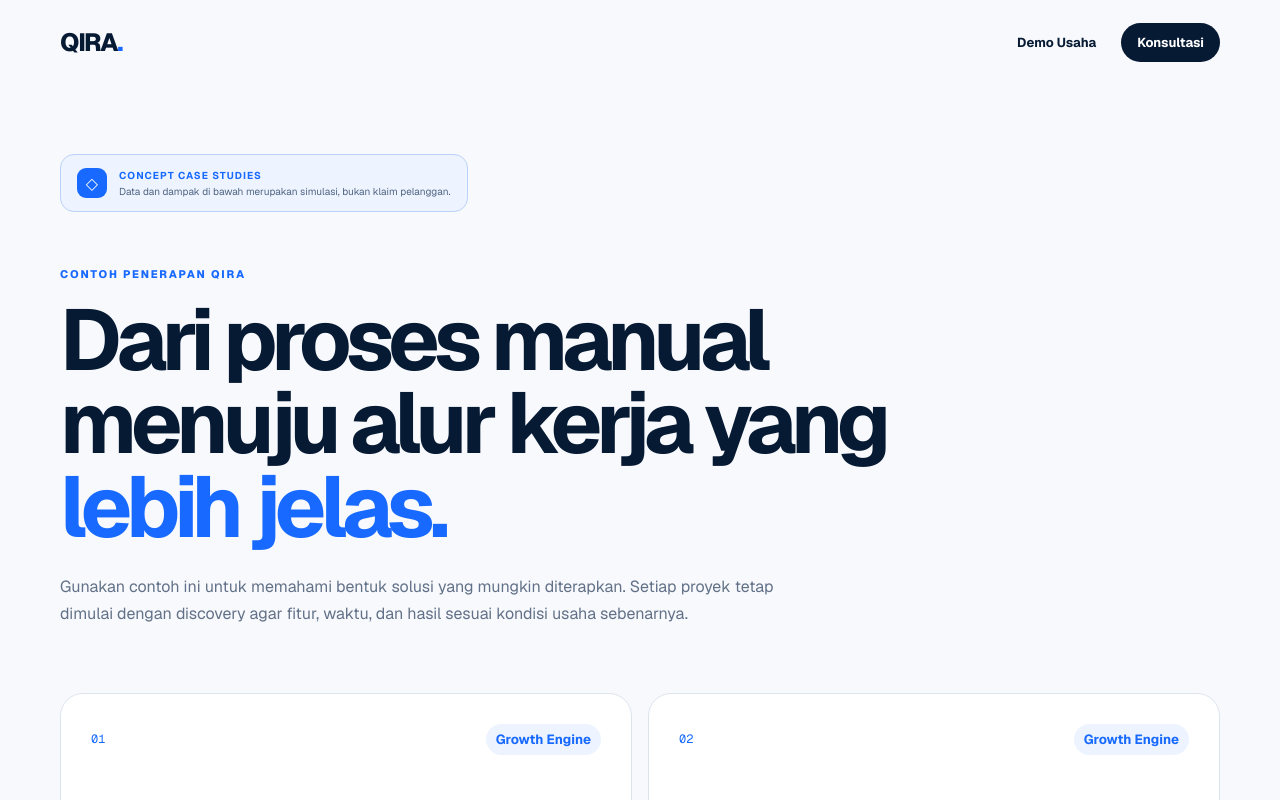
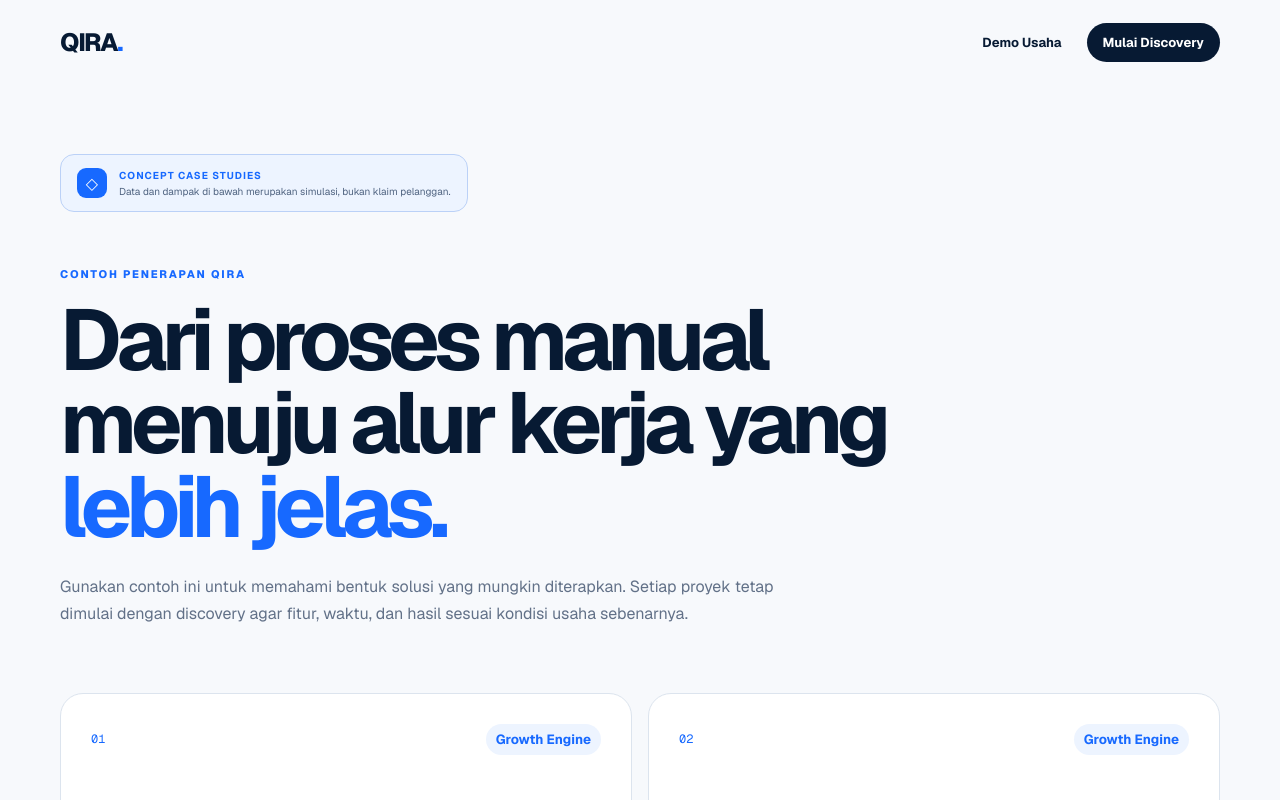
Before and after one commit to fransiskusmahendra/qira-platform, a Next.js app in the folder apps/public-web/: page /contoh-penerapan in a window 1280 px wide. Shown: the top 800 px of the page. Built offline with nearby package versions, Linux system fonts and the light colour scheme.

Commit message:
feat: update apps/public-web/app/contoh-penerapan/page.tsx

```diff
--- a/apps/public-web/app/contoh-penerapan/page.tsx
+++ b/apps/public-web/app/contoh-penerapan/page.tsx
@@ -72,7 +72,7 @@ export default function CaseStudiesPage() {
     <main className={styles.page}>
       <nav className={styles.nav}>
         <Link className={styles.brand} href="/">QIRA<span>.</span></Link>
-        <div><Link href="/demo-usaha">Demo Usaha</Link><Link className={styles.navCta} href="/start">Konsultasi</Link></div>
+        <div><Link href="/demo-usaha">Demo Usaha</Link><Link className={styles.navCta} href="/discovery">Mulai Discovery</Link></div>
       </nav>
 
       <header className={styles.hero}>
@@ -101,7 +101,7 @@ export default function CaseStudiesPage() {
       <section className={styles.method}>
         <div><p>Bagaimana contoh menjadi proyek nyata?</p><h2>Simulasi memberi gambaran. Discovery menentukan solusi.</h2></div>
         <ol><li><b>01</b><span><strong>Pahami kondisi</strong>Proses, pengguna, data, masalah, dan anggaran.</span></li><li><b>02</b><span><strong>Validasi demo</strong>Fitur prioritas diuji melalui gambaran solusi.</span></li><li><b>03</b><span><strong>Sepakati scope</strong>Hasil, waktu, harga, dan batas proyek ditulis jelas.</span></li></ol>
-        <Link href="/start">Ceritakan proses usaha Anda</Link>
+        <Link href="/discovery">Ceritakan proses usaha Anda</Link>
       </section>
 
       <footer className={styles.footer}><span>QIRA · PT Rays Solusi Informasi</span><Link href="/">Kembali ke beranda</Link></footer>
```
